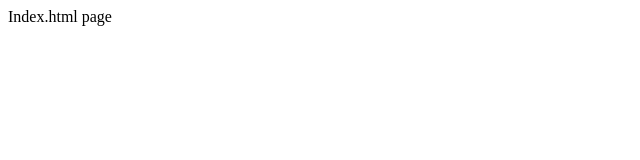
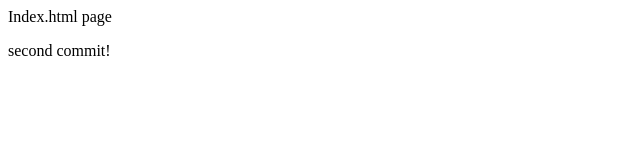
Before and after one commit to arthursquirtle/jsGames, a plain HTML site: page index.html in a window 1280 px wide. Shown: the full height of the page, 0-640 px from the left. Drawn offline with Linux system fonts and the light colour scheme.

Commit message:
second commit

```diff
--- a/index.html
+++ b/index.html
@@ -1,6 +1,7 @@
 <!DOCTYPE html>
 <html>
     <body>
-        Index.html page
+        Index.html page<p></p>
+        second commit!
     </body>
 </html>
```
